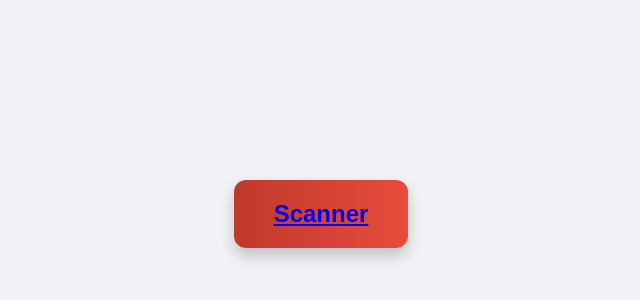
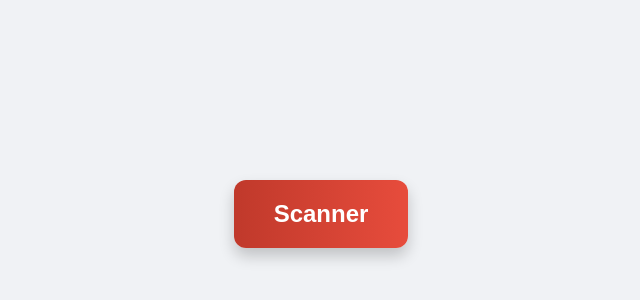
Before and after one commit to AJAberdein/scanner, a plain HTML site: page index.html in a window 1280 px wide. Shown: the part 194-494 px from the top of the page, without its empty margins (319-959 px from the left). Drawn offline with Linux system fonts and the light colour scheme.

Commit message:
first commit

```diff
--- a/index.html
+++ b/index.html
@@ -29,13 +29,28 @@
         box-shadow: 0 8px 15px rgba(0, 0, 0, 0.2);
         transition: all 0.2s ease;
       }
+
+      a:link {
+        text-decoration: inherit;
+        color: inherit;
+        cursor: auto;
+      }
+
+      a:visited {
+        text-decoration: inherit;
+        color: inherit;
+        cursor: auto;
+      }
     </style>
   </head>
   <body>
     <button class="scan-button">
-        <a href="vodapaywallet://deeplink.htm?action=native&pageId=scan" target="_blank">
-            Scanner
-        </a>
+      <a
+        href="vodapaywallet://deeplink.htm?action=native&pageId=scan"
+        target="_blank"
+      >
+        Scanner
+      </a>
     </button>
   </body>
 </html>
```
